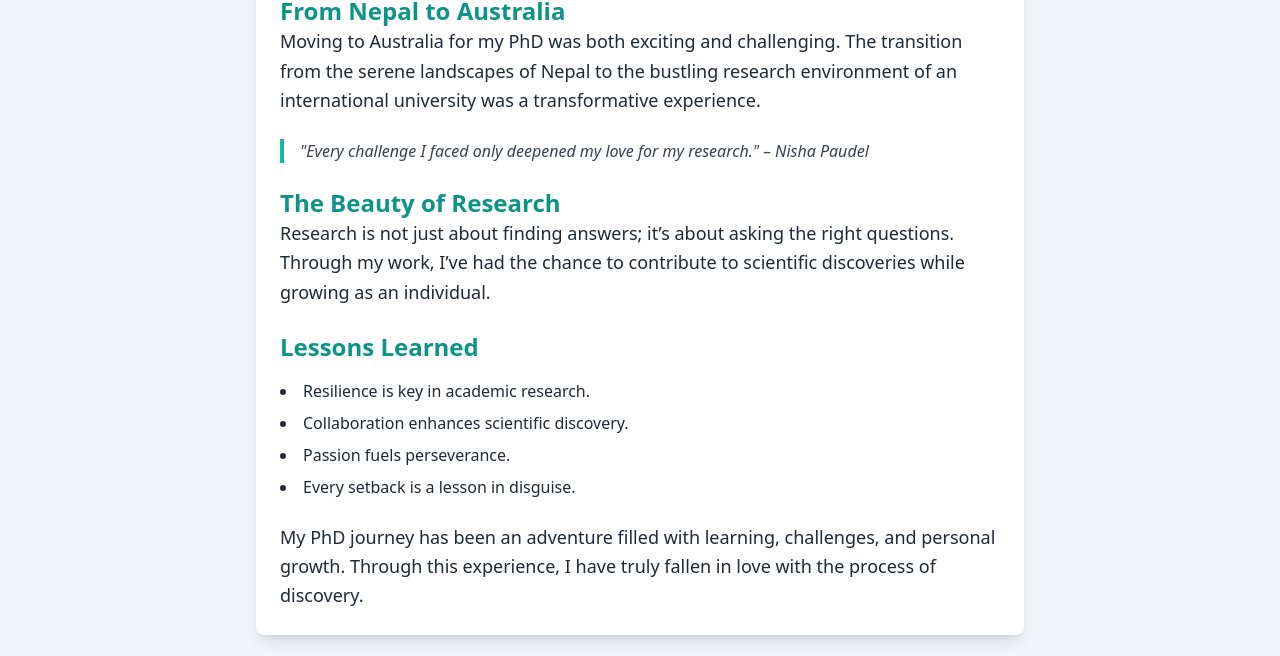
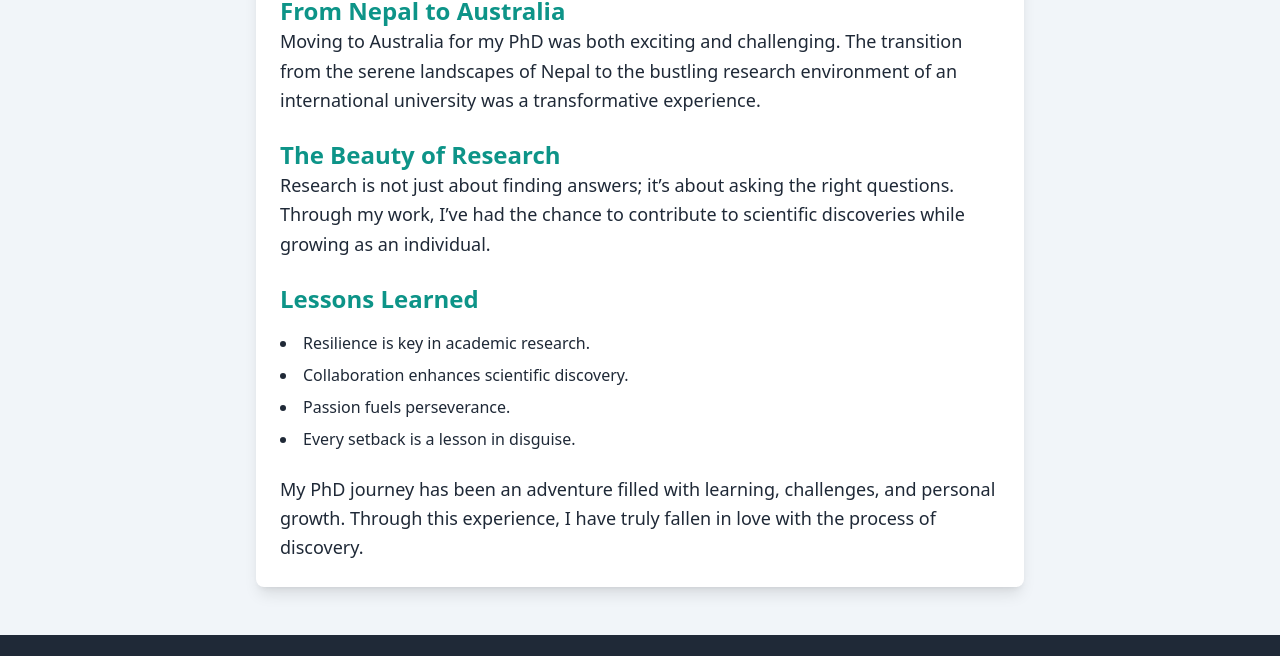
Before and after one commit to Nishapaudel/Nishapaudel.github.io, a plain HTML site: page phd-journey.html in a window 1280 px wide. Shown: the part 1087-1743 px from the top of the page. Drawn offline with nearby package versions, Linux system fonts and the light colour scheme; a web font is replaced by a local one.

Commit message:
Update phd-journey.html

```diff
--- a/phd-journey.html
+++ b/phd-journey.html
@@ -29,9 +29,7 @@
                 Moving to Australia for my PhD was both exciting and challenging. The transition from the serene landscapes of Nepal to the bustling research environment of an international university was a transformative experience.
             </p>
 
-            <blockquote class="mt-6 border-l-4 border-teal-500 pl-4 italic text-gray-700">
-                "Every challenge I faced only deepened my love for my research." – Nisha Paudel
-            </blockquote>
+
 
             <h2 class="text-2xl font-semibold text-teal-600 mt-6">The Beauty of Research</h2>
             <p class="text-lg text-gray-800 leading-relaxed">
```
